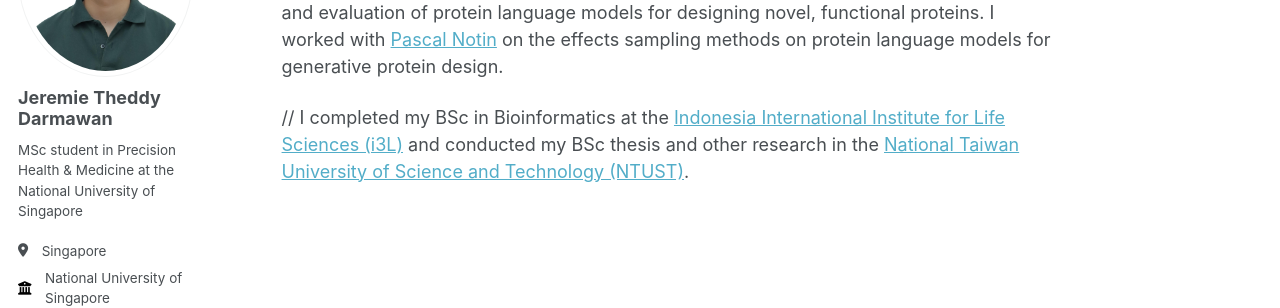
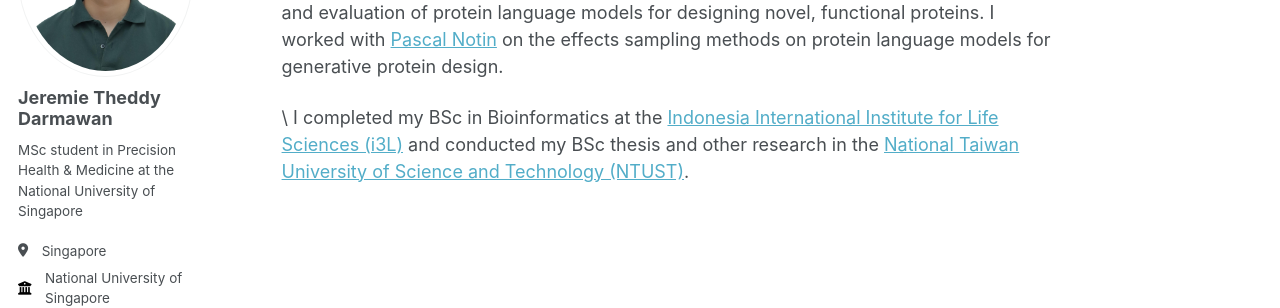
Before and after one commit to jeremietd/jeremietd.github.io, a Jekyll site: the page built from _pages/about.md, in a window 1280 px wide. Shown: the part 214-522 px from the top of the page. Built offline with Jekyll 4.4.1, drawn with Linux system fonts in a browser that asks for light colours; some web fonts are replaced.

```diff
--- a/_pages/about.md
+++ b/_pages/about.md
@@ -9,4 +9,4 @@ redirect_from:
 
 I'm an MSc student in Precision Health & Medicine at the Yong Loo Lin School of Medicine, [National University of Singapore (NUS)](https://nus.edu.sg/). I am interested in the intersection of computational biology and machine learning, especially in the development, optimization, and evaluation of protein language models for designing novel, functional proteins. I worked with [Pascal Notin](pascalnotin.com) on the effects sampling methods on protein language models for generative protein design.
 
-// I completed my BSc in Bioinformatics at the [Indonesia International Institute for Life Sciences (i3L)](https://i3l.ac.id/) and conducted my BSc thesis and other research in the [National Taiwan University of Science and Technology (NTUST)](https://www.ntust.edu.tw/?Lang=en).
+\\ I completed my BSc in Bioinformatics at the [Indonesia International Institute for Life Sciences (i3L)](https://i3l.ac.id/) and conducted my BSc thesis and other research in the [National Taiwan University of Science and Technology (NTUST)](https://www.ntust.edu.tw/?Lang=en).
```
